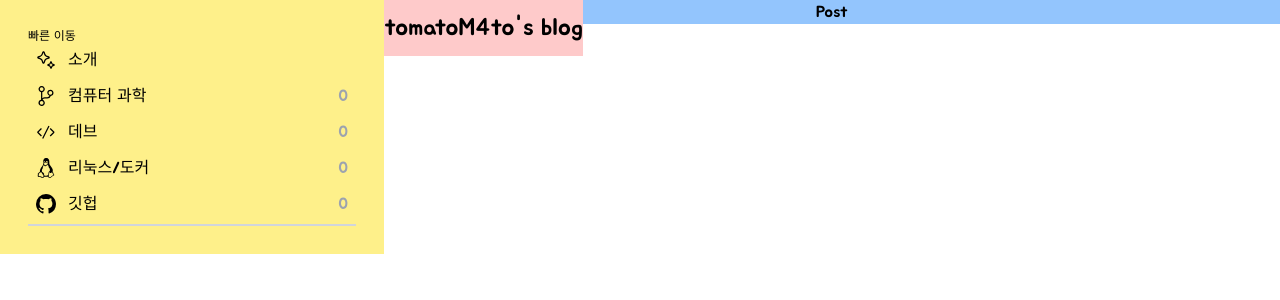
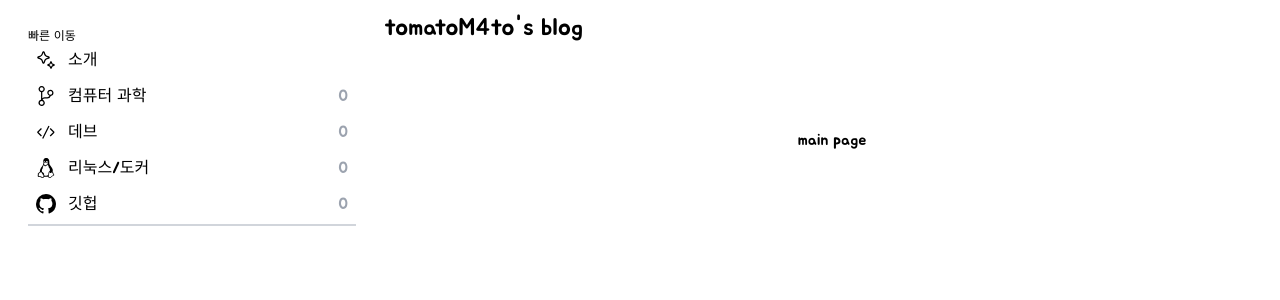
Before and after one commit to tomatoM4to/blog, a Next.js app: page / in a window 1280 px wide. Shown: the top 300 px of the page. Built offline with nearby package versions, Linux system fonts and the light colour scheme.

Commit message:
fixed main page layout and remove layout color

```diff
--- a/app/[subject]/[post]/page.tsx
+++ b/app/[subject]/[post]/page.tsx
@@ -38,7 +38,7 @@ export default async function Page({
         const res = await fs.readFile(filePath, 'utf8');
         console.log(`리렌더 페이지`);
         return (
-            <div className="ml-96 mt-32 flex-1 flex flex-col items-center bg-blue-300">
+            <div className="ml-96 mt-32 flex-1 flex flex-col items-center">
                 <div className="w-1/2">
                     <MDXRemote
                         source={res}
--- a/app/layout.tsx
+++ b/app/layout.tsx
@@ -20,9 +20,9 @@ export default function RootLayout({
         <html lang="en">
             <body className={`${jua.className}`}>
                 <div className="grid grid-cols-[24rem_1fr] auto-rows-auto">
-                    <Sidebar tailwind="w-96 p-7 bg-yellow-200 fixed" />
-                    <Nav tailwind="flex items-center h-14 ml-6 mr-auto text-2xl mb-20 bg-red-200 fixed ml-96" />
-                    <main className="col-span-2 bg-red-300">
+                    <Sidebar tailwind="w-96 p-7 fixed" />
+                    <Nav tailwind="flex items-center h-14 ml-6 mr-auto text-2xl mb-20 fixed ml-96" />
+                    <main className="col-span-2">
                         {children}
                     </main>
                 </div>
--- a/app/page.tsx
+++ b/app/page.tsx
@@ -1,11 +1,13 @@
+function Dummy() {
+    return <div className="w-96"></div>;
+}
+
 export default function Home() {
     return (
-        <div className="flex w-full">
-            <div className="w-96">
-                <h1>Posts list</h1>
-            </div>
-            <div className="flex-1 flex flex-col items-center bg-blue-300">
-                <h1>Post</h1>
+        <div className="mt-32 flex w-full">
+            <Dummy />
+            <div className="flex-1 flex flex-col items-center">
+                main page
             </div>
         </div>
     );
```
